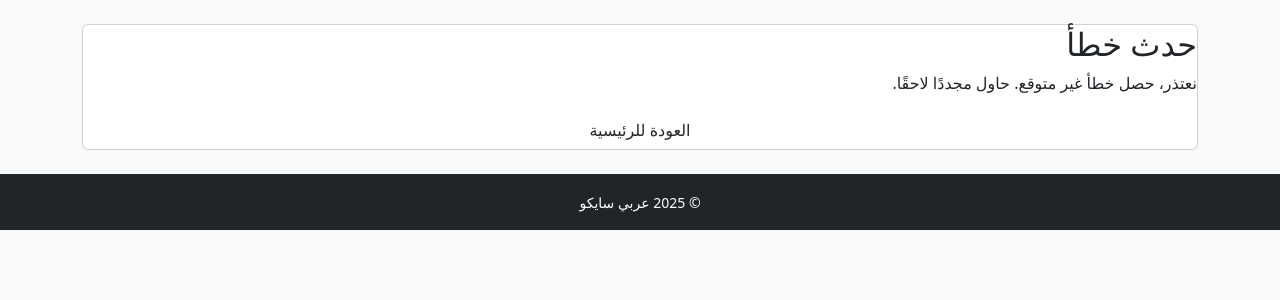
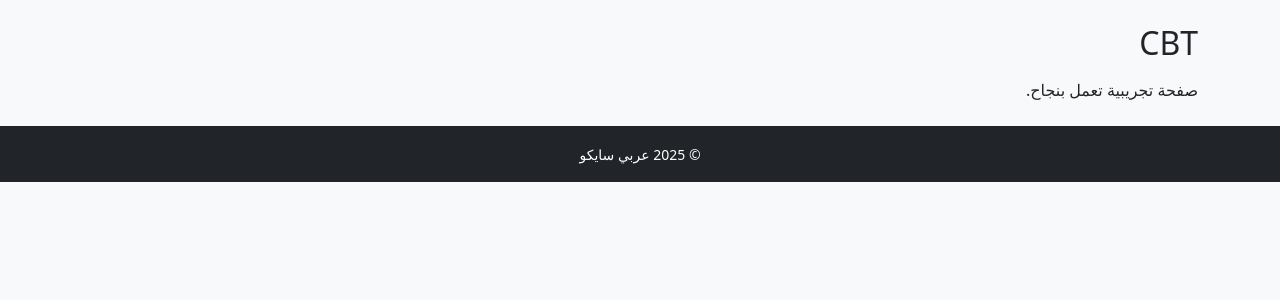
Before and after one commit to mhfh1414/arabi-psycho-site, a Flask app: template templates/500.html in a window 1280 px wide. Shown: the part 56-356 px from the top of the page. Run offline with Flask 3, Linux system fonts and the light colour scheme; the template is opened without the code that fills it, so the values that code supplies are empty.

Commit message:
Update 500.html

```diff
--- a/templates/500.html
+++ b/templates/500.html
@@ -1,9 +1,6 @@
 {% extends "base.html" %}
-{% block title %}خطأ داخلي{% endblock %}
+{% block title %}CBT{% endblock %}
 {% block content %}
-<div class="card">
-  <h2>حدث خطأ</h2>
-  <p class="muted">نعتذر، حصل خطأ غير متوقع. حاول مجددًا لاحقًا.</p>
-  <a class="btn" href="{{ url_for('index') }}">العودة للرئيسية</a>
-</div>
+<h2 class="mb-3">CBT</h2>
+<p>صفحة تجريبية تعمل بنجاح.</p>
 {% endblock %}
```
